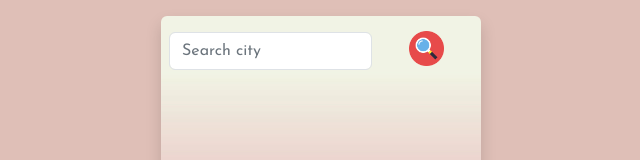
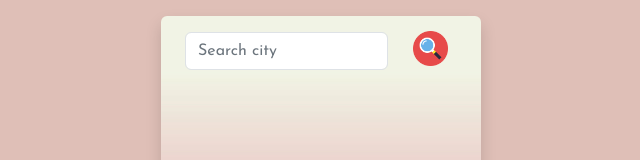
Before and after one commit to nehadin/weatherpg, a plain HTML site: page index.html in a window 1280 px wide. Shown: the top 160 px of the page, without its empty margins (319-959 px from the left). Drawn offline with nearby package versions, Linux system fonts and the light colour scheme; a web font is replaced by a local one.

Commit message:
initial commit

```diff
--- a/index.html
+++ b/index.html
@@ -14,17 +14,17 @@
 <body style="background-color:rgba(209, 163, 152, 0.695) ;">
   <div class="shadow p-2 mb-5 mt-3 bg-body rounded mx-auto img-fluid d-block"
     style="background-image: url(./img/istockphoto-1178256163-170667a.jpg); height: 555px; width: 320px;">
-    <form class="row">
+    <form class="row ms-1">
 
       <div class="col-auto input-field">
         <input type="text" id="city" placeholder="Search city" class="form-control border mt-2" />
       </div>
 
-      <div class="col-auto">
-        <button class="btn " type="button" onclick="srch()">
+
+        <button class="btn col-auto " type="button" onclick="srch()">
           <img src="./img/search-flat.png" alt="" height="35" width="35">
         </button>
-      </div>
+
 
     </form>
 
```
